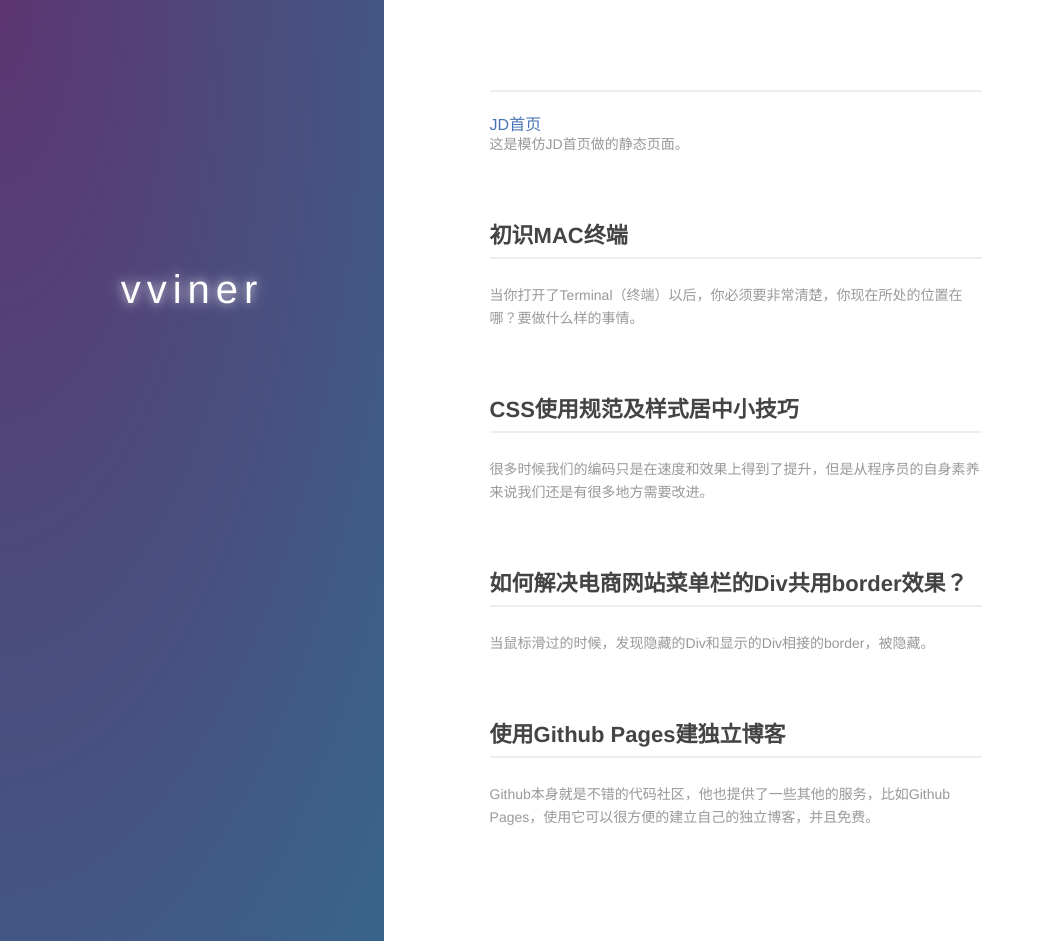
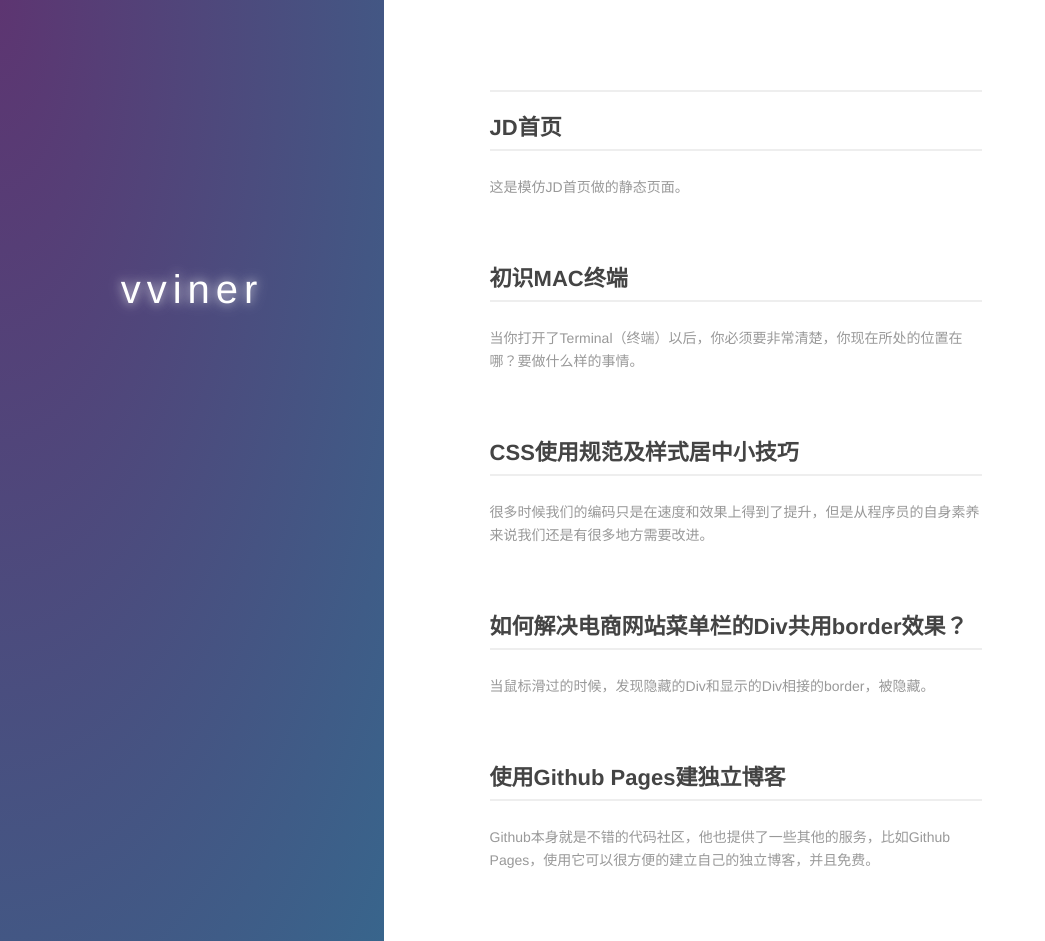
Before and after one commit to baixiaomei/liulang1993.github.io, a Jekyll site: the page built from index.md, in a window 1280 px wide and 941 px high. Shown: the whole window, without its empty margins (0-1045 px from the left). Built offline with Jekyll 4.4.1, drawn with Linux system fonts in a browser that asks for light colours.

Commit message:
标题修改3

```diff
--- a/_includes/style.css
+++ b/_includes/style.css
@@ -220,7 +220,7 @@ a.external:hover {
 .index-wrapper .artical-list li {
   margin-bottom: 70px;
 }
-.index-wrapper .title, .index-wrapper .title a {
+.index-wrapper .title {
   display: block;
   font-size: 22px;
   margin-bottom: 15px;
@@ -231,13 +231,25 @@ a.external:hover {
   border-bottom: 2px solid #eee;
   color: #444;
 }
+.index-wrapper .jd{
+  display: block;
+  font-size: 22px;
+  margin-bottom: 15px;
+  word-break: break-all;
+  font-weight: bold;
+  margin-bottom: 25px;
+  padding-bottom: 10px;
+  border-bottom: 2px solid #eee;
+  color: #444;
+}
+
 @media screen and (max-width: 767px) {
-  .index-wrapper .title, .index-wrapper .title a{
+  .index-wrapper .title {
     font-size: 20px;
     margin-bottom: 10px;
   }
 }
-.index-wrapper .title:hover, .index-wrapper .title a:hover {
+.index-wrapper .title:hover {
   color: #e50053;
   text-decoration: none;
 }
```
